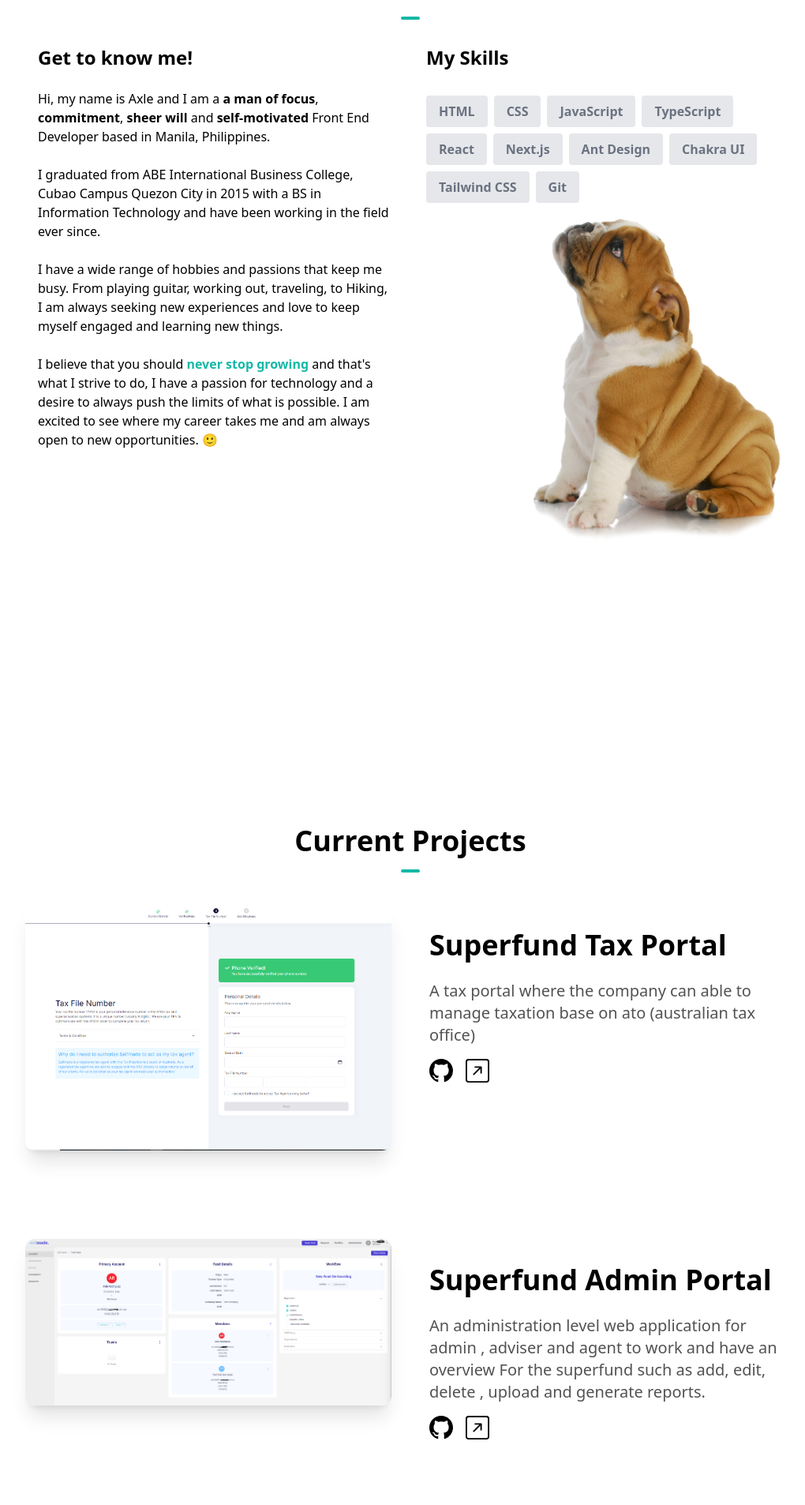
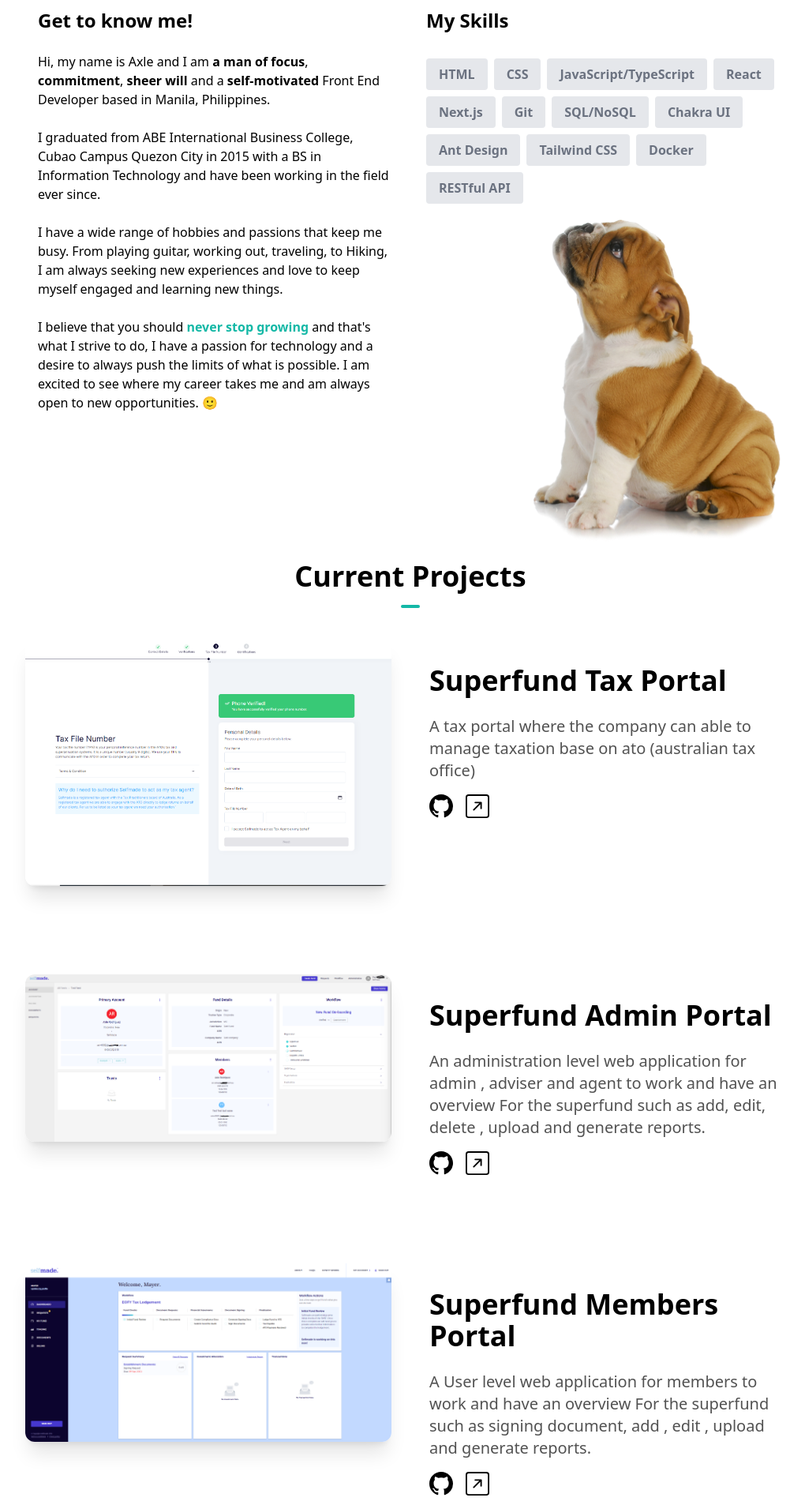
Before and after one commit to axle21/portfolio, a Next.js app: page / in a window 1280 px wide. Shown: the part 1034-2940 px from the top of the page at 79% size, without its empty margins (120-1140 px from the left). Built offline with nearby package versions, Linux system fonts and the light colour scheme.

Commit message:
Some changes and adjustnent

```diff
--- a/app/layout.tsx
+++ b/app/layout.tsx
@@ -1,11 +1,9 @@
 "use client"
 import  React from 'react'
+import { usePathname } from "next/navigation"
 import "../styles/globals.css"
-import Navbar from "@/components/Navbar"
 import { ThemeProvider } from "next-themes"
-import Footer from "@/components/Footer"
-import { usePathname } from "next/navigation"
-import SplashScreen from '@/components/SplashScreen'
+import { SplashScreen,NavBar,Footer } from '../components'
 
 export default function RootLayout({
   children,
@@ -32,7 +30,7 @@ export default function RootLayout({
           isLoading && isHome ?
           <SplashScreen finishLoading={() => setIsLoading(false)}/> :
           <ThemeProvider enableSystem={true} attribute="class">
-          <Navbar />
+          <NavBar />
           {children}
           <Footer/>
         </ThemeProvider>
--- a/components/AboutSection.tsx
+++ b/components/AboutSection.tsx
@@ -1,22 +1,12 @@
 import React from "react"
 import Image from "next/image"
 
-const skills = [
-  { skill: "HTML" },
-  { skill: "CSS" },
-  { skill: "JavaScript" },
-  { skill: "TypeScript" },
-  { skill: "React" },
-  { skill: "Next.js" },
-  { skill: "Ant Design" },
-  { skill: "Chakra UI" },
-  { skill: "Tailwind CSS" },
-  { skill: "Git" },
-]
+const skills = ["HTML","CSS", "JavaScript/TypeScript","React","Next.js","Git","SQL/NoSQL","Chakra UI","Ant Design","Tailwind CSS","Docker","RESTful API"]
+
 
 const AboutSection = () => {
   return (
-    <section id="about">
+    <section id="about"  className="h-screen">
       <div className="my-12 pb-12 md:pt-16 md:pb-48">
         <h1 className="text-center font-bold text-4xl">
           About Me
@@ -29,10 +19,10 @@ const AboutSection = () => {
               Get to know me!
             </h1>
             <p>
-              Hi, my name is Axle and I am a{" "}
+              Hi, my name is Axle and I am{" "}
               <span className="font-bold">{"a man of focus"}</span>,
               <span className="font-bold">{" commitment"}</span>,
-              <span className="font-bold">{" sheer will"}</span> and
+              <span className="font-bold">{" sheer will"}</span> and a
               <span className="font-bold">{" self-motivated "}</span>
               Front End Developer based in Manila, Philippines.
             </p>
@@ -70,7 +60,7 @@ const AboutSection = () => {
                     key={idx}
                     className="bg-gray-200 px-4 py-2 mr-2 mt-2 text-gray-500 rounded font-semibold"
                   >
-                    {item.skill}
+                    {item}
                   </p>
                 )
               })}
--- a/components/ContactMeSection.tsx
+++ b/components/ContactMeSection.tsx
@@ -1,7 +1,8 @@
 import React from 'react'
 import { AiOutlineMail, AiOutlinePhone,AiOutlineHome  } from "react-icons/ai"
 
-function ContactMeSection() {
+
+const ContactMeSection = () => {
     return (
       <section id="contact">
           <div className="my-12 pb-12 md:pt-16 ">
--- a/components/Footer.tsx
+++ b/components/Footer.tsx
@@ -5,14 +5,17 @@ import {
   AiOutlineInstagram,
 } from "react-icons/ai"
 
-function Footer() {
+const currentYear = new Date().getFullYear();
+
+const Footer = () => {
   return (
     <div>
      <footer className="mx-auto max-w-3xl px-4 sm:px-6 md:max-w-5xl ">
       <hr className="w-full h-0.5 mx-auto mt-8 bg-neutral-200 border-0"></hr>
       <div className="mx-auto  p-4 flex flex-col text-center text-neutral-900 md:flex-row md:justify-between">
-        <div className="flex flex-row items-center justify-center space-x-1 text-neutral-500 dark:text-neutral-100">
-          © 2023 Axle Rodriguez<a href="/" className="hover:underline"></a>
+      <div className="flex flex-row items-center justify-center space-x-1 text-neutral-500 dark:text-neutral-100">
+          <span>© {currentYear}</span>
+          <a href="/" className="hover:underline">Axle Rodriguez</a>
         </div>
         <div className="flex flex-row items-center justify-center space-x-2 mb-1">
           <a href="https://github.com/axle21" rel="noreferrer" target="_blank">
--- a/components/HeroSection.tsx
+++ b/components/HeroSection.tsx
@@ -5,9 +5,10 @@ import Image from "next/image"
 import { Link } from "react-scroll/modules"
 import { HiArrowDown } from "react-icons/hi"
 
-function HeroSection() {
+
+const HeroSection = () => {
   return (
-    <section id="home">
+    <section id="home" className="h-screen">
        <div className="flex flex-col text-center items-center justify-center animate-fadeIn animation-delay-2 my-10 py-16 sm:py-32 md:py-48 md:flex-row md:space-x-4 md:text-left">
         <div className="md:mt-2 md:w-1/2">
           <Image
--- a/components/Navbar.tsx
+++ b/components/Navbar.tsx
@@ -2,7 +2,6 @@
 import React from "react";
 import { useState } from "react";
 import { Link } from "react-scroll/modules";
-import { usePathname } from "next/navigation";
 import { useTheme } from "next-themes";
 import { RiMoonFill, RiSunLine } from "react-icons/ri";
 import { IoMdMenu, IoMdClose } from "react-icons/io";
--- a/components/ProjectSection.tsx
+++ b/components/ProjectSection.tsx
@@ -24,15 +24,22 @@ const projects = [
   {
     name: "Superfund Members Portal",
     description:
-      "An User level web application for members to work and have an overview For the superfund such as signing document, add , edit , upload and generate reports.",
+      "A User level web application for members to work and have an overview For the superfund such as signing document, add , edit , upload and generate reports.",
     image: "/superfund-member-portal.png",
     github: "#",
     link: "https://www.selfmade.com.au/",
   },
+  {
+    name: "Crypto Pairing",
+    description:
+      "Its main functionality is to Retrieve and display market data for a selected currency pair from Binance public API",
+    image: "/crypto-pairing.png",
+    github: "https://github.com/axle21/crypto-pairing",
+    link: "https://crypto-pairing.vercel.app/",
+  },
 ]
 
-
-function ProjectSection() {
+const ProjectSection = () => {
   return (
     <section id="projects">
       <div className="py-2" />
--- a/components/SlideUp.tsx
+++ b/components/SlideUp.tsx
@@ -26,7 +26,7 @@ export default function SlideUp({ children, offset = "0px" }: Props) {
     if (ref.current) {
       observer.observe(ref.current)
     }
-  }, [ref])
+  }, [ref,offset])
 
   return (
     <div ref={ref} className="relative opacity-0">
--- a/components/SplashScreen.tsx
+++ b/components/SplashScreen.tsx
@@ -3,7 +3,7 @@ import React from 'react'
 import anime from 'animejs'
 import Image from 'next/image'
 
-interface  ISplashScreen{
+interface ISplashScreen{
     finishLoading: () => void ;
 }
 
--- /dev/null
+++ b/components/index.tsx
@@ -0,0 +1,19 @@
+import AboutSection from "./AboutSection";
+import ContactMeSection from "./ContactMeSection";
+import Footer from "./Footer";
+import HeroSection from "./HeroSection";
+import NavBar from "./Navbar";
+import ProjectSection from "./ProjectSection";
+import SlideUp from "./SlideUp";
+import SplashScreen from "./SplashScreen";
+
+export {
+    AboutSection,
+    ContactMeSection,
+    Footer,
+    HeroSection,
+    NavBar,
+    ProjectSection,
+    SlideUp,
+    SplashScreen
+};
```
Also changed, not shown: public/amore.PNG (deleted), public/crypto-pairing.png (added). Lines whose indentation alone changed are shown as unchanged.
